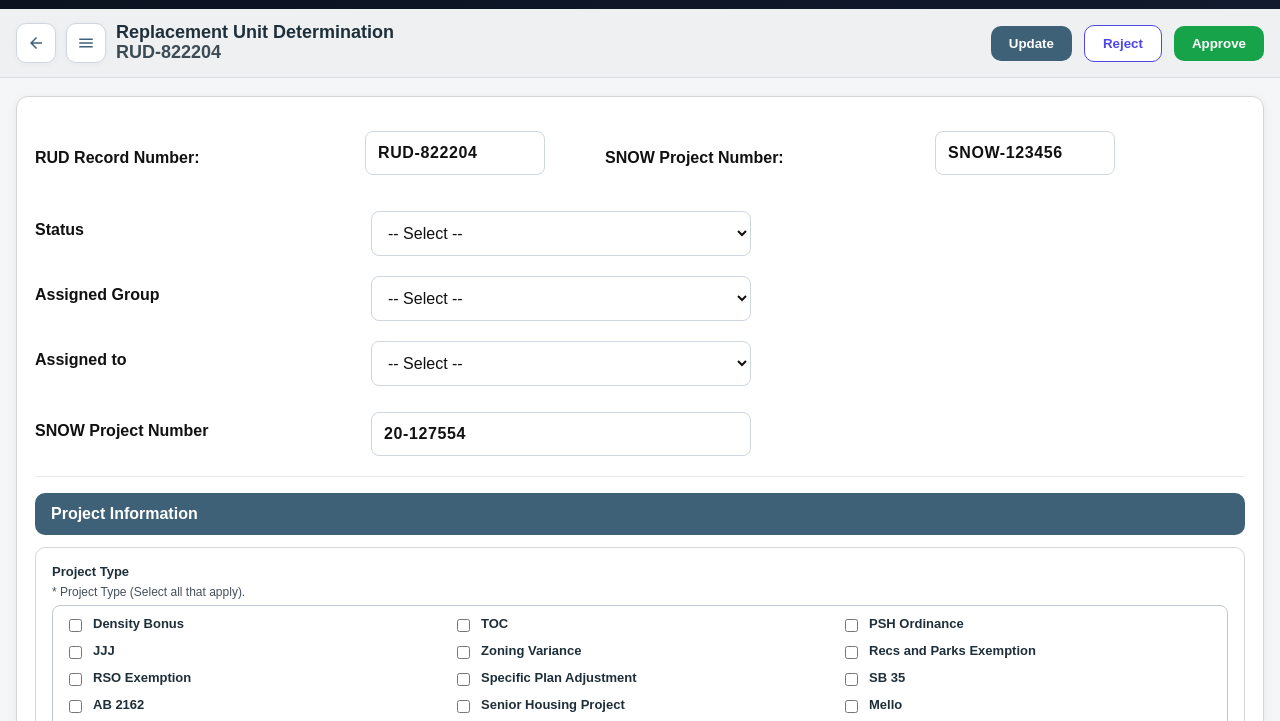
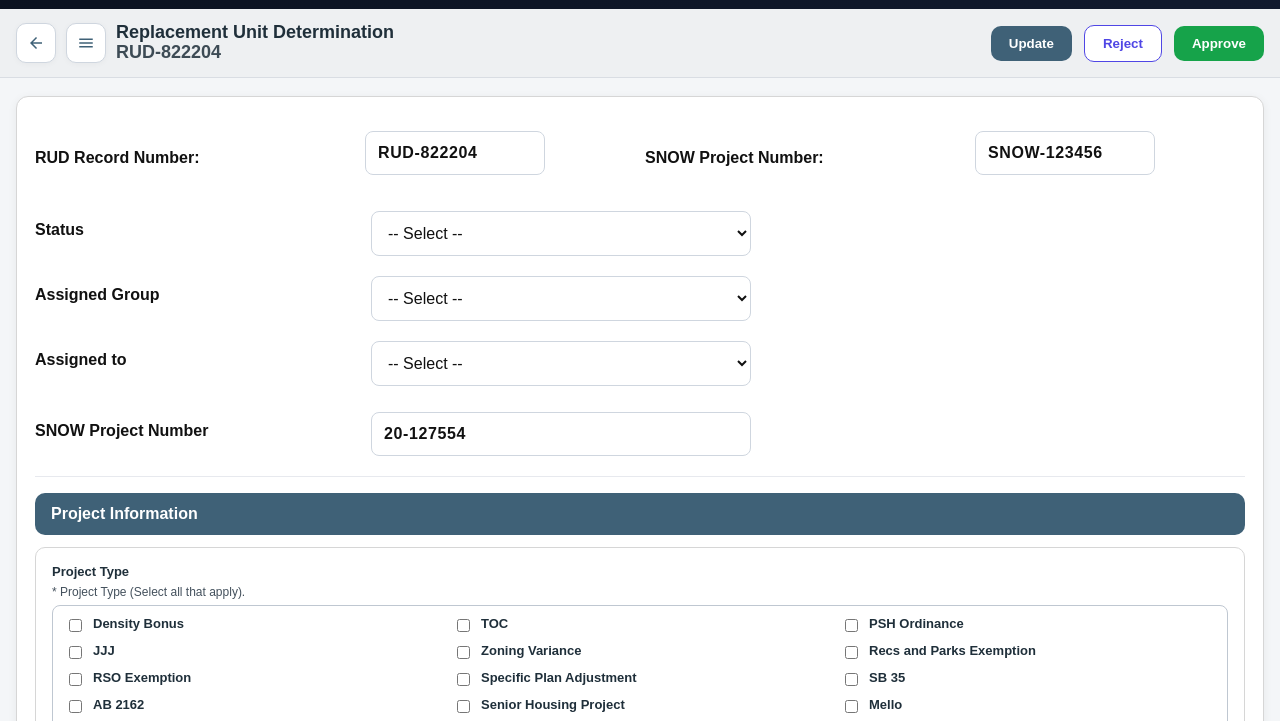
Before and after one commit to gururbha000/LandUse, a plain HTML site: page 3 Backend_LandUse.flow.step4.html in a window 1280 px wide. Shown: the part 55-776 px from the top of the page. Drawn offline with Linux system fonts and the light colour scheme.

Commit message:
Increase gap in sn-row for better layout

```diff
--- a/3 Backend_LandUse.flow.step4.html
+++ b/3 Backend_LandUse.flow.step4.html
@@ -762,7 +762,7 @@
         <div class="case-col-left">
 
           <!-- INLINE ROW: RUD + SNOW Project Number -->
-          <div class="sn-row" style="display:flex; gap:60px; align-items:center; margin-bottom:16px;">
+          <div class="sn-row" style="display:flex; gap:100px; align-items:center; margin-bottom:16px;">
 
             <!-- RUD Record Number -->
             <div style="display:flex; align-items:center; gap:10px;">
```
